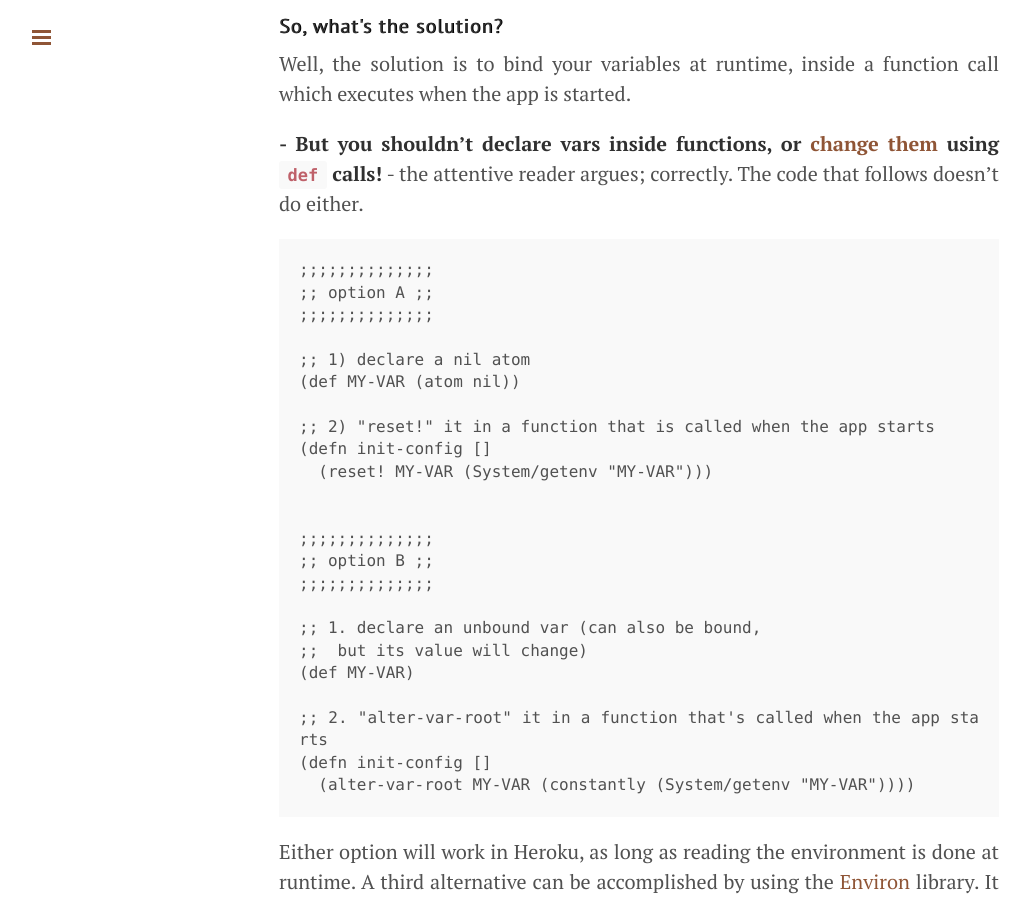
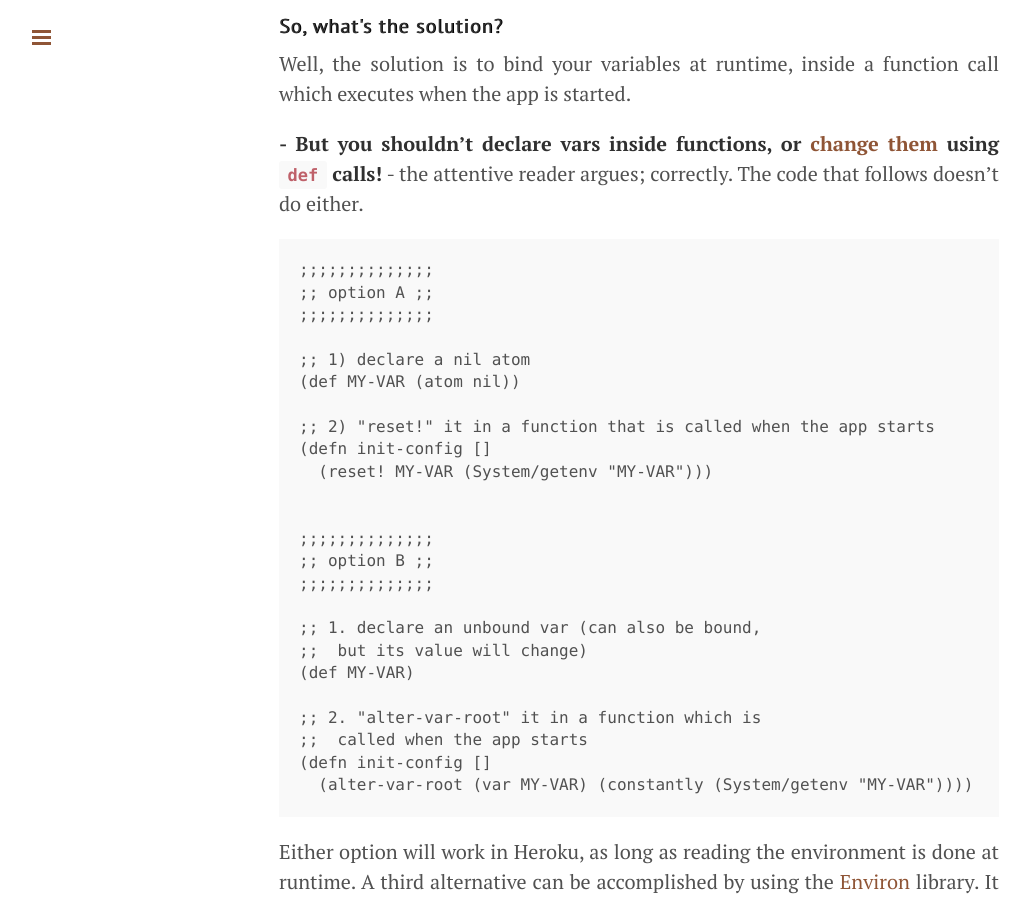
Before and after one commit to anmonteiro/anmonteiro.github.io, a Jekyll site: the page built from _posts/2015-09-03-setting-up-heroku-config-variables-with-clojure.md, in a window 1280 px wide and 900 px high, scrolled down 1193 px. Shown: the whole window, without its empty margins (1-1032 px from the left). Built offline with Jekyll 4.4.1, drawn with Linux system fonts in a browser that asks for light colours; Markdown is read by kramdown in place of the engine named in the settings; comment, search, counter and statistics services are not loaded.

Commit message:
fix typo in last published post
anmonteiro.com/2015/09/setting-up-heroku-config-variables-with-clojure/

````diff
--- a/_posts/2015-09-03-setting-up-heroku-config-variables-with-clojure.md
+++ b/_posts/2015-09-03-setting-up-heroku-config-variables-with-clojure.md
@@ -56,9 +56,10 @@ Well, the solution is to bind your variables at runtime, inside a function call
 ;;  but its value will change)
 (def MY-VAR)
 
-;; 2. "alter-var-root" it in a function that's called when the app starts
+;; 2. "alter-var-root" it in a function which is
+;;  called when the app starts
 (defn init-config []
-  (alter-var-root MY-VAR (constantly (System/getenv "MY-VAR"))))
+  (alter-var-root (var MY-VAR) (constantly (System/getenv "MY-VAR"))))
 ```
 
 Either option will work in Heroku, as long as reading the environment is done at runtime. A third alternative can be accomplished by using the [Environ](https://github.com/weavejester/environ) library. It allows for a more programatic approach and encompasses a handful of other features that you might find useful. Refer to its GitHub page for more information.
````
